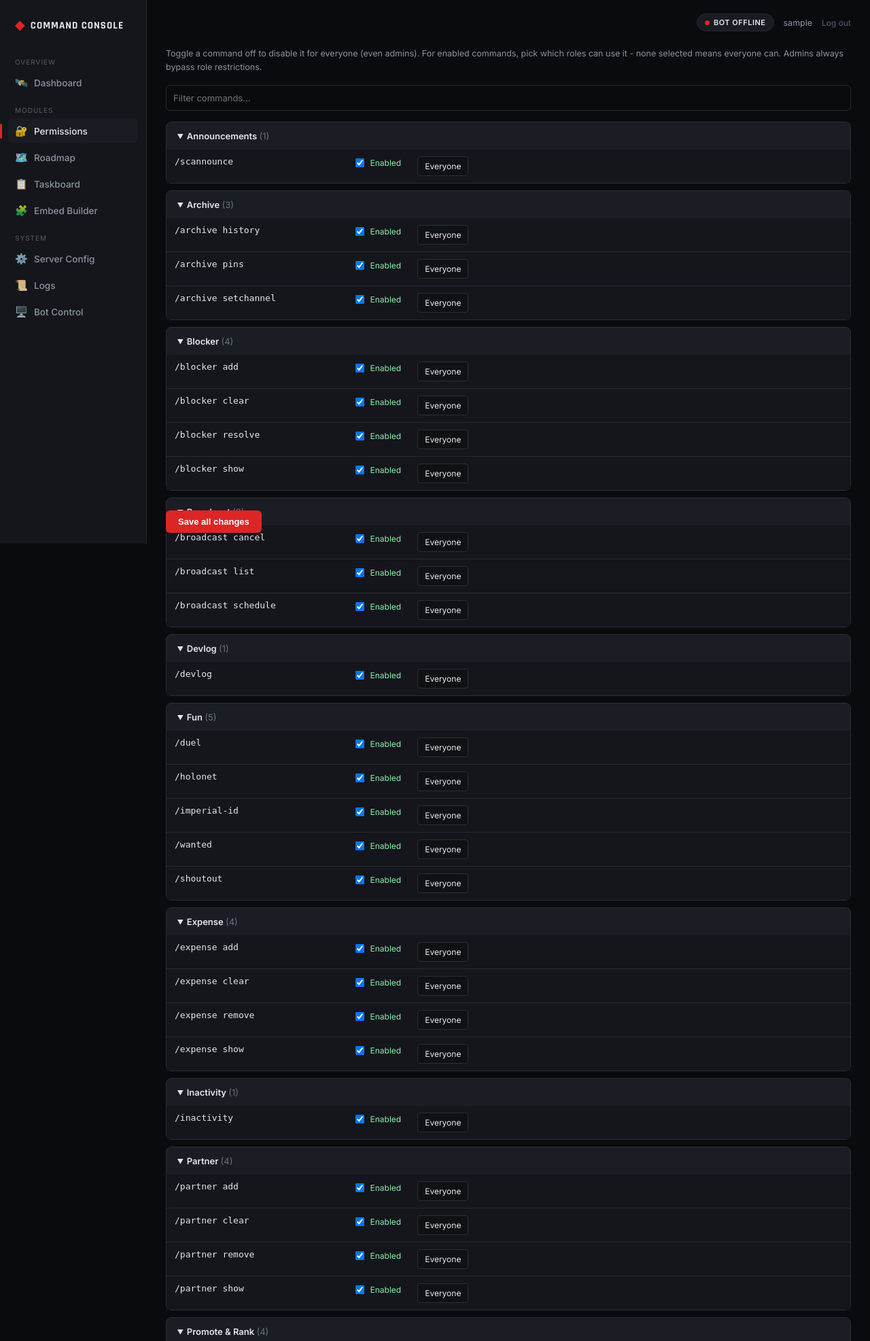
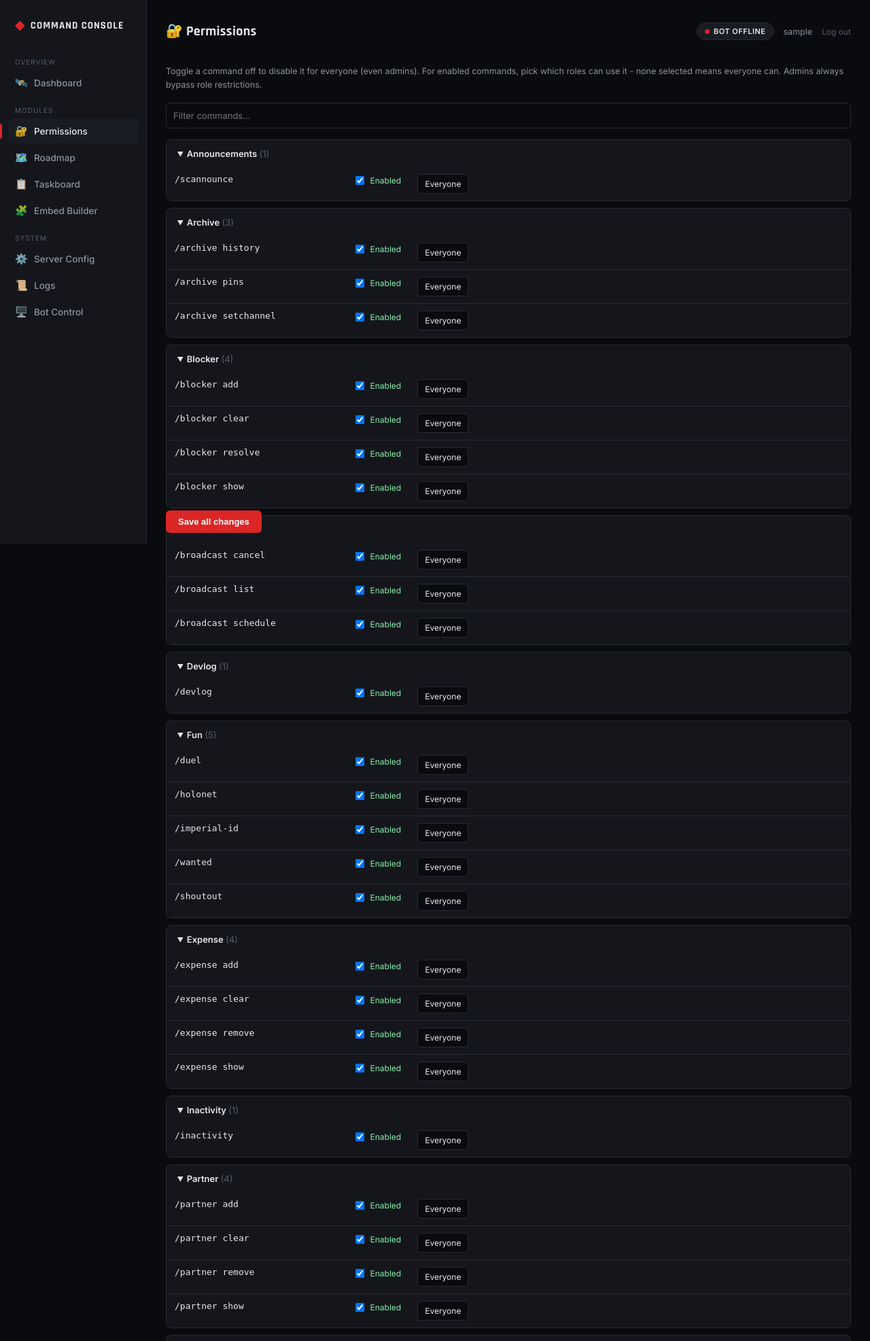
Before and after one commit to Superluks5/sw_announcement_bot, a Flask app: page /permissions in a window 1280 px wide. Shown: the top 1973 px of the page at 68% size. Run offline with Flask 3, Linux system fonts and the light colour scheme; the visitor is signed in with stand-in values (Sample User, id 1).

Commit message:
Update permissions.html

```diff
--- a/dashboard/templates/permissions.html
+++ b/dashboard/templates/permissions.html
@@ -1,4 +1,5 @@
 {% extends "base.html" %}
+{% block page_title %}🔐 Permissions{% endblock %}
 {% block content %}
         {% if roles_fetch_failed %}
         <div class="warn">⚠️ Couldn't fetch roles from Discord - check DISCORD_TOKEN and GUILD_ID in .env. Showing empty role list for now.</div>
@@ -13,8 +14,8 @@
 
         <form method="POST">
             {% for group_name, rows in groups.items() %}
-            <details class="group" open style="background: #1a1d24; border: 1px solid #2a2e37; border-radius: 8px; margin-bottom: 10px;">
-                <summary style="padding: 12px 16px; cursor: pointer; font-weight: 600; font-size: 13px; text-transform: capitalize;">{{ group_name }} <span style="color: #6b7280; font-weight: 400;">({{ rows|length }})</span></summary>
+            <details class="group" open style="background: #14161b; border: 1px solid #262a33; border-radius: 8px; margin-bottom: 10px;">
+                <summary style="padding: 12px 16px; cursor: pointer; font-weight: 600; font-size: 13px; text-transform: capitalize;">{{ group_name }} <span style="color: #565d6b; font-weight: 400;">({{ rows|length }})</span></summary>
                 <table style="border: none; border-radius: 0;">
                     <tbody>
                         {% for row in rows %}
@@ -28,10 +29,10 @@
                             </td>
                             <td>
                                 <details style="display: inline-block;">
-                                    <summary style="cursor: pointer; padding: 6px 10px; background: #0f1115; border: 1px solid #2a2e37; border-radius: 4px; font-size: 12px; list-style: none; display: inline-block;">
+                                    <summary style="cursor: pointer; padding: 6px 10px; background: #0a0b0e; border: 1px solid #262a33; border-radius: 4px; font-size: 12px; list-style: none; display: inline-block;">
                                         {% if row.current_ids %}{{ row.current_ids|length }} role(s) selected{% else %}Everyone{% endif %}
                                     </summary>
-                                    <div style="padding: 10px; background: #0f1115; border: 1px solid #2a2e37; border-top: none; border-radius: 0 0 4px 4px; max-height: 200px; overflow-y: auto;">
+                                    <div style="padding: 10px; background: #0a0b0e; border: 1px solid #262a33; border-top: none; border-radius: 0 0 4px 4px; max-height: 200px; overflow-y: auto;">
                                         {% for role in roles %}
                                         <label style="display: block; padding: 3px 0; font-size: 12px; cursor: pointer;">
                                             <input type="checkbox" name="{{ row.field_name }}" value="{{ role.id }}" {{ 'checked' if role.id in row.current_ids }}>
```
